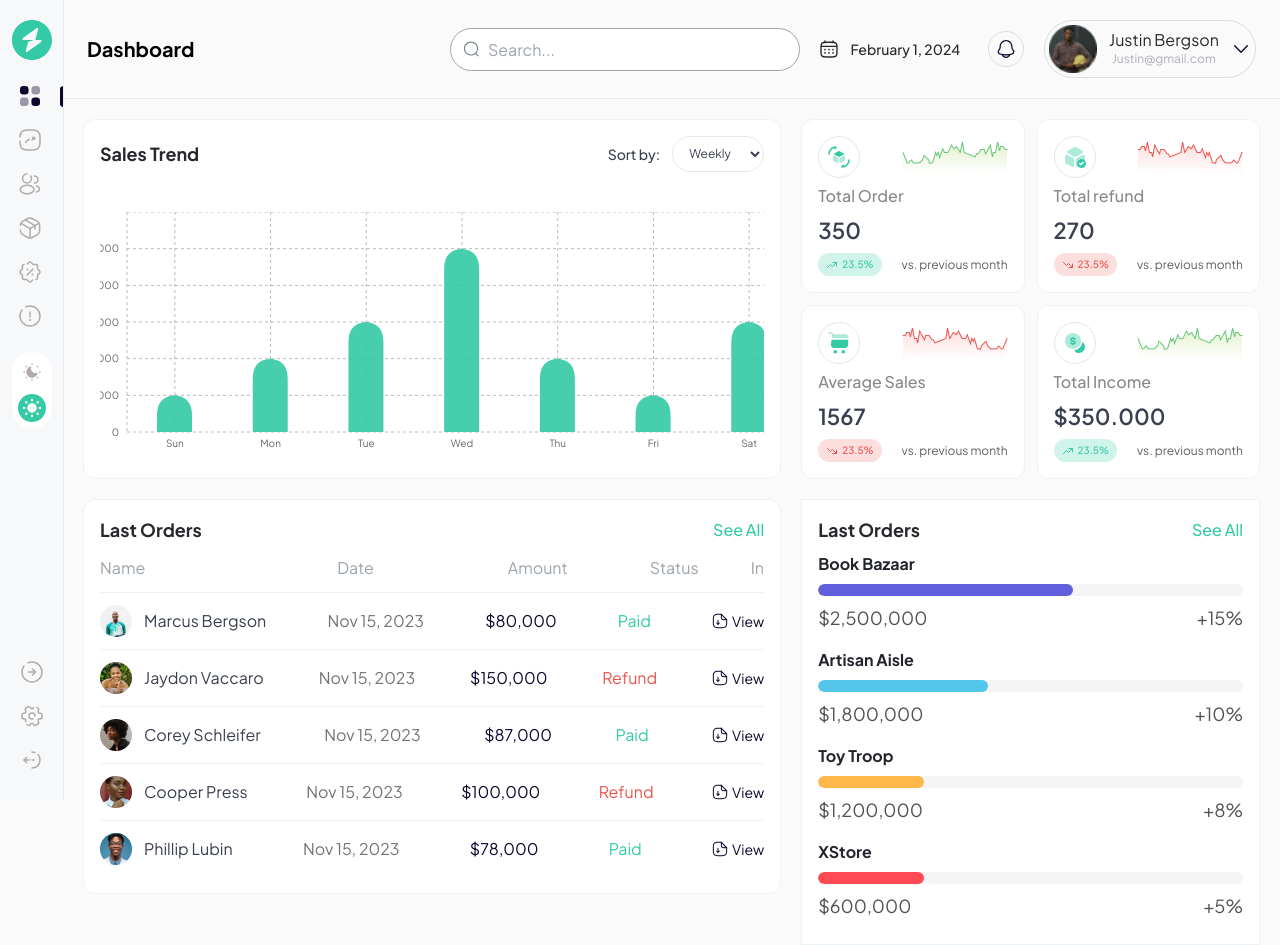
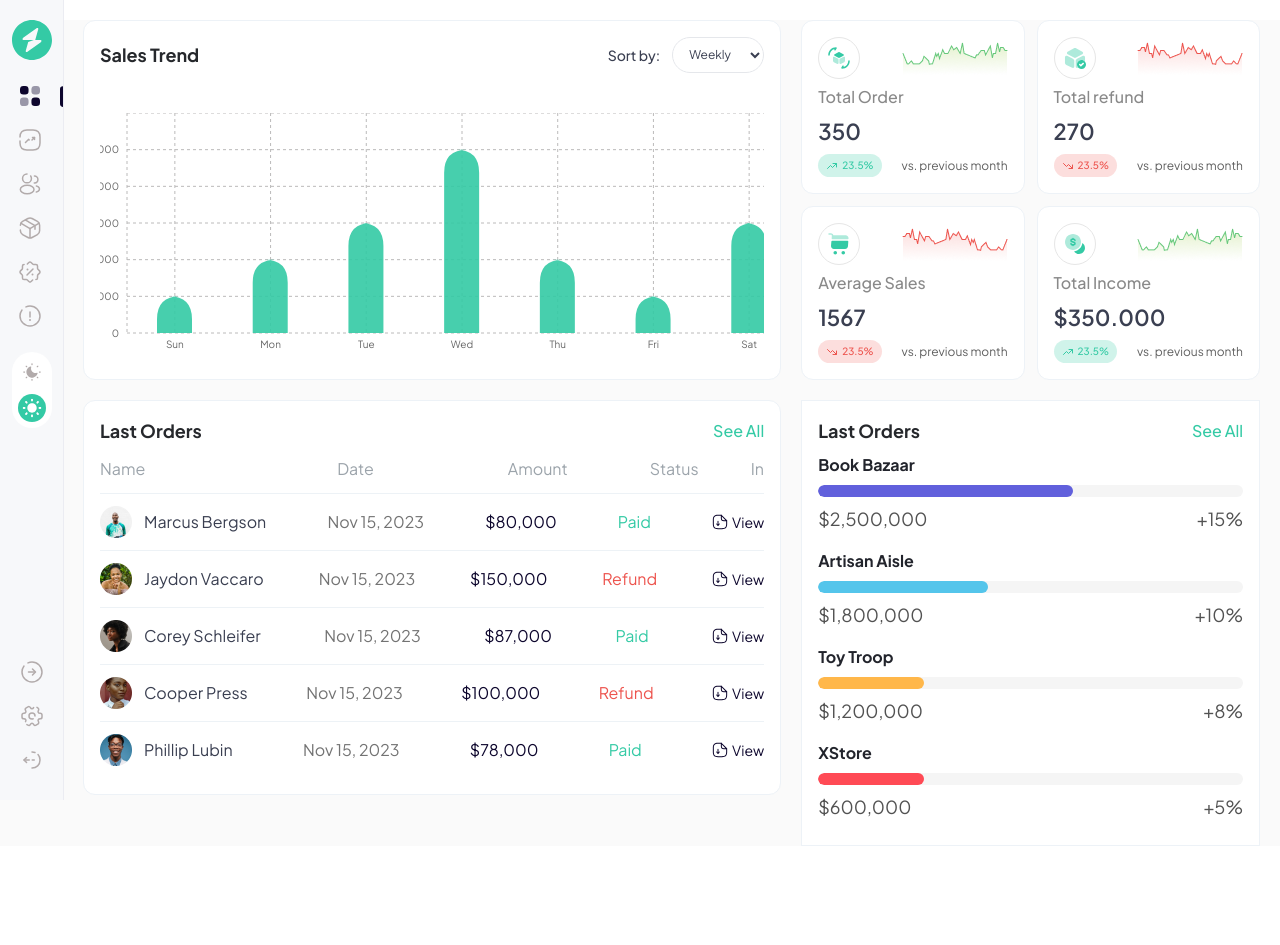
Before and after one commit to AbassKoyang/analytics-dashboard, a React (Vite) app: page / in a window 1280 px wide. After the commit the page ends 846 px from the top, so only its background shows below. Built offline with nearby package versions, Linux system fonts and the light colour scheme.

Commit message:
add: hide-nav--onscroll functionality

```diff
--- a/src/components/BarChart.jsx
+++ b/src/components/BarChart.jsx
@@ -1,8 +1,7 @@
 import { BarChart, Bar, XAxis, YAxis, CartesianGrid, Tooltip, Legend, ResponsiveContainer } from 'recharts';
 
 
-const RoundedBar = ({ x, y, width, height }) => {
-    const radius = 20;
+const RoundedBar = ({ x, y, width, height, radius }) => {
     return (
                 <path d={`M${x},${y + height}
                 L${x},${y + radius}
@@ -17,7 +16,7 @@ const RoundedBar = ({ x, y, width, height }) => {
     };
 
 
-const CustomBarChart = ({data, barsize, ticks, selectedPeriod, width}) => {
+const CustomBarChart = ({data, barsize, ticks, selectedPeriod, width, radius}) => {
 
   return (
 
@@ -26,7 +25,7 @@ const CustomBarChart = ({data, barsize, ticks, selectedPeriod, width}) => {
     <XAxis dataKey={selectedPeriod} fontSize={10} interval={0} strokeWidth={0} margin={0} color='#888888' fontWeight={400}/>
     <YAxis fontSize={10} strokeWidth={0} margin={0} ticks={ticks}  color='#888888' fontWeight={400}/>
     <Tooltip />
-    <Bar shape={<RoundedBar />} dataKey="value" fill='#34CAA5'/>
+    <Bar shape={<RoundedBar radius={radius} />} dataKey="value" fill='#34CAA5'/>
   </BarChart>
   )
 }
--- a/src/components/ChartCard.jsx
+++ b/src/components/ChartCard.jsx
@@ -6,19 +6,23 @@ const ChartCard = () => {
     const [selectedPeriod, setSelectedPeriod] = useState('weekly');
     const [barSize, setBarSize] = useState(30);
     const [chartWidth, setChartWidth] = useState(700);
+    const [barRadius, setBarRadius] = useState(25)
     const [isLoading, setIsLoading] = useState(true);
 
     useEffect(() => {
         const handleResize = () => {
-          if (window.innerWidth <= 600) {
+          if (window.innerWidth <= 500) {
             setBarSize(25);
             setChartWidth(450)
+            setBarRadius(15)
           } else if (window.innerWidth > 1400) {
             setBarSize(40); // Default bar size for larger screens
             setChartWidth(1000)
+            setBarRadius(30)
           } else {
             setBarSize(35)
             setChartWidth(730)
+            setBarRadius(23)
           }
         };
 
@@ -76,9 +80,9 @@ const ChartCard = () => {
         {!isLoading && (
             <>
         <div className="w-full h-full flex flex-col items-center justify-center overflow-x-visible lg:overflow-hidden">
-            {selectedPeriod === 'weekly' && <CustomBarChart data={weeklyData} barsize={barSize} ticks={[0, 500, 1000, 2000, 3000, 4000, 5000]}  selectedPeriod='day' width={chartWidth}/>}
-            {selectedPeriod === 'monthly' && <CustomBarChart data={monthlyData} barsize={barSize} ticks={[0, 5000, 10000, 20000, 30000, 40000, 50000]} selectedPeriod='month' width={chartWidth} />}
-            {selectedPeriod === 'yearly' && <CustomBarChart data={yearlyData} barsize={barSize} ticks={[0, 25000, 50000, 100000, 15000, 200000, 250000]} selectedPeriod='year' width={chartWidth} />}
+            {selectedPeriod === 'weekly' && <CustomBarChart data={weeklyData} barsize={barSize} ticks={[0, 500, 1000, 2000, 3000, 4000, 5000]}  selectedPeriod='day' width={chartWidth} radius={barRadius}/>}
+            {selectedPeriod === 'monthly' && <CustomBarChart data={monthlyData} barsize={barSize} ticks={[0, 5000, 10000, 20000, 30000, 40000, 50000]} selectedPeriod='month' width={chartWidth}  radius={barRadius}/>}
+            {selectedPeriod === 'yearly' && <CustomBarChart data={yearlyData} barsize={barSize} ticks={[0, 25000, 50000, 100000, 15000, 200000, 250000]} selectedPeriod='year' width={chartWidth} radius={barRadius} />}
         </div>
         </>
         )}
--- a/src/components/Header.jsx
+++ b/src/components/Header.jsx
@@ -1,4 +1,4 @@
-import { useEffect, useState } from "react";
+import { useEffect, useRef, useState } from "react";
 import { CalendarIcon, ChevronDownIcon, CloseIcon, LogoIcon, NotificationIcon, SearchIcon } from "../assets/icons";
 import image from '../assets/profile-image.png'
 import { Link } from "react-router-dom";
@@ -8,6 +8,38 @@ const Header = () => {
   const [date, setDate] = useState('');
   const [isPopUpOpen, setIsPopUpOpen] = useState(false);
   const [isProfilePopUpOpen, setIsProfilePopUpOpen] = useState(false);
+  const containerRef = useRef(null);
+  const [isScrolledUp, setIsScrolledUp] = useState(true);
+  const [prevScrollPos, setPrevScrollPos] = useState(0);
+
+
+  useEffect(() => {
+    const handleScroll = () => {
+      const currentScrollPosition = window.scrollY + 10;
+       setIsScrolledUp(currentScrollPosition > prevScrollPos);
+       setPrevScrollPos(currentScrollPosition);
+    }
+
+    window.addEventListener('scroll', handleScroll);
+    return () => {
+      window.removeEventListener('scroll', handleScroll);
+    };
+  }, [prevScrollPos]);
+
+  const handleDocumentClick = (event) => {
+    if (containerRef.current && !containerRef.current.contains(event.target)) {
+      setIsPopUpOpen(false);
+    }
+  };
+
+  useEffect(() => {
+    document.addEventListener('click', handleDocumentClick);
+
+    return () => {
+      document.removeEventListener('click', handleDocumentClick);
+    };
+  }, []);
+
   const getDate = () => {
     let date = new Date();
     return `${date.toLocaleString("en-US", { month: "long" })} ${date.getDate()},  ${date.getFullYear()}`;
@@ -18,7 +50,7 @@ const Header = () => {
   }, [])
 
   return (
-    <header className="w-full flex items-center justify-center py-[18px] xl:py-[20px] p-0 lg:pl-[53.9px] xl:pl-[63px] bg-[#FAFAFA] dark:bg-[#1b1b1b] border-b border-b-[#E5EAEF] dark:border-b-white/35">
+    <header className={`w-full flex items-center justify-center py-[18px] xl:py-[20px] p-0 lg:pl-[53.9px] xl:pl-[63px] bg-[#FAFAFA] dark:bg-[#1b1b1b] border-b border-b-[#E5EAEF] dark:border-b-white/35 fixed top-0 left-0 ${isScrolledUp ? 'visible' : 'invisible'} z-40`}>
       <div className="w-full max-w-[1400px] flex justify-between items-center px-3 small:px-2 md:px-6">
         <Link to='/' aria-label="Logo(Link to home)" className="flex gap-2 items-center justify-center">
           <Link className="flex lg:hidden items-center justify-center">
@@ -39,7 +71,7 @@ const Header = () => {
           </div>
 
           <div className="flex gap-2 md:gap-5 items-center">
-            <button onClick={() => setIsPopUpOpen(true)} aria-label="Notification button, click to open notification pop-up." aria-placeholder="Notifications" aria-haspopup={true} aria-expanded={isPopUpOpen} className="p-2 bg-transparent border-[0.77px] border-[#DADDDD] dark:border-white/35 rounded-full relative">
+            <button ref={containerRef} onClick={() => setIsPopUpOpen(true)} aria-label="Notification button, click to open notification pop-up." aria-placeholder="Notifications" aria-haspopup={true} aria-expanded={isPopUpOpen} className="p-2 bg-transparent border-[0.77px] border-[#DADDDD] dark:border-white/35 rounded-full relative">
               <NotificationIcon className='size-4 xl:size-[18px] fill-[#0D062D] dark:fill-white'/>
               <div className={`${isPopUpOpen ? 'flex' : 'hidden'} flex-col w-[250px] flex-wrap absolute right-0 -bottom-[120px] flex bg-white dark:bg-black p-3 rounded-lg drop-shadow-md dark:border dark:border-white/35`}>
                 <div className={`flex items-center w-full justify-between mb-3`}>
--- a/src/components/SideBar.jsx
+++ b/src/components/SideBar.jsx
@@ -7,7 +7,7 @@ const SideBar = () => {
 
 
   return (
-    <aside className="hidden lg:flex fixed top-0 left-0 py-5 flex-col items-center justify-between bg-[#F7F8FA] dark:bg-[#1b1b1b] border-r border-r-[#EBECF2] dark:border-r-white/35 h-full">
+    <aside className="hidden lg:flex fixed top-0 left-0 py-5 flex-col items-center justify-between bg-[#F7F8FA] dark:bg-[#1b1b1b] border-r border-r-[#EBECF2] dark:border-r-white/35 h-full z-50">
       <div className="flex flex-col gap-4 2xl:gap-8 items-center">
       <Link to='/' aria-label="Logo(Link to home)" className="flex items-center justify-center">
         <LogoIcon className={'fill-[#34CAA5] dark:fill-[#34CAA5]'} />
--- a/src/components/TabBar.jsx
+++ b/src/components/TabBar.jsx
@@ -3,7 +3,7 @@ import { ChartIcon, DiscountIcon, HomeIcon, InfoIcon, ProfileIcon, TrendsIcon }
 const TabBar = () => {
     const location = useLocation()
   return (
-      <nav className="w-full flex lg:hidden fixed bottom-0 left-0 items-center justify-center gap-1 py-4 border-t border-t-[#EBECF2] dark:border-t-[#A3A3A3] bg-[#F7F8FA] dark:bg-[#1b1b1b]">
+      <nav className="w-full flex lg:hidden fixed bottom-0 left-0 items-center justify-center gap-1 py-4 border-t border-t-[#EBECF2] dark:border-t-[#A3A3A3] bg-[#F7F8FA] dark:bg-[#1b1b1b] z-50">
         <Link to='/' aria-label="Link to home page" className="flex flex-col items-center justify-between group">
           <button className={`size-9 md:size-12 lg:size-9 xl:size-10 flex items-center justify-center rounded-sm hover:p-2 mx-2 xl:mx-2.5 ${location.pathname === '/' ? 'bg-[#0D062D] dark:bg-[#34CAA5] p-2' : 'bg-transparent'} group-hover:bg-[#0D062D] group-hover:dark:bg-[#34CAA5] transition-all duration-200 ease-in-out`} >
             <HomeIcon className={`${location.pathname === '/' ? 'dark:fill-white fill-white' : 'fill-[#B2ABAB]'} group-hover:dark:fill-white group-hover:fill-white transition-all duration-200 ease-in-out`} />
--- a/src/layouts/RootLayout.jsx
+++ b/src/layouts/RootLayout.jsx
@@ -8,7 +8,7 @@ const RootLayout = () => {
     <main className="w-full h-dvh transition-all duration-200 ease-in-out bg-[#FAFAFA] dark:bg-[#1b1b1b]">
         <SideBar />
         <Header />
-        <section className='mb-5 p-3 lg:px-5 lg:py-0 lg:pl-[73.9px] xl:pl-[83px] bg-[#FAFAFA] dark:bg-[#1b1b1b]'>
+        <section className='w-full  p-3 lg:px-5 lg:py-0 lg:pl-[73.9px] xl:pl-[83px] bg-[#FAFAFA] dark:bg-[#1b1b1b]'>
         <Outlet />
         <TabBar />
         </section>
--- a/src/pages/Home.jsx
+++ b/src/pages/Home.jsx
@@ -10,8 +10,8 @@ import TopPlatformCard from "../components/TopPlatformCard"
 
 const Home = () => {
   return (
-    <section className="w-full bg-[#FAFAFA] dark:bg-[#1b1b1b] mt-5">
-    <section className="w-full grid grid-cols-5 gap-5 bg-[#FAFAFA] dark:bg-[#1b1b1b]">
+    <section className="w-full bg-[#FAFAFA] dark:bg-[#1b1b1b]">
+    <section className="w-full grid grid-cols-5 gap-5 bg-[#FAFAFA] dark:bg-[#1b1b1b] mt-5">
       <ChartCard />
       <div className="w-full grid grid-cols-2 col-span-5 gap-3 lg:col-span-2 self-start">
       <StatsCard graph={totalOrderGraph} icon={<RefundIcon />} heading='Total Order' value='350' percentage='23.5%' trendIcon={<TrendUpIcon />} text='vs. previous month' textColor='text-[#34CAA5]' backGroundColor='bg-[#34caa43a]'  />
```
